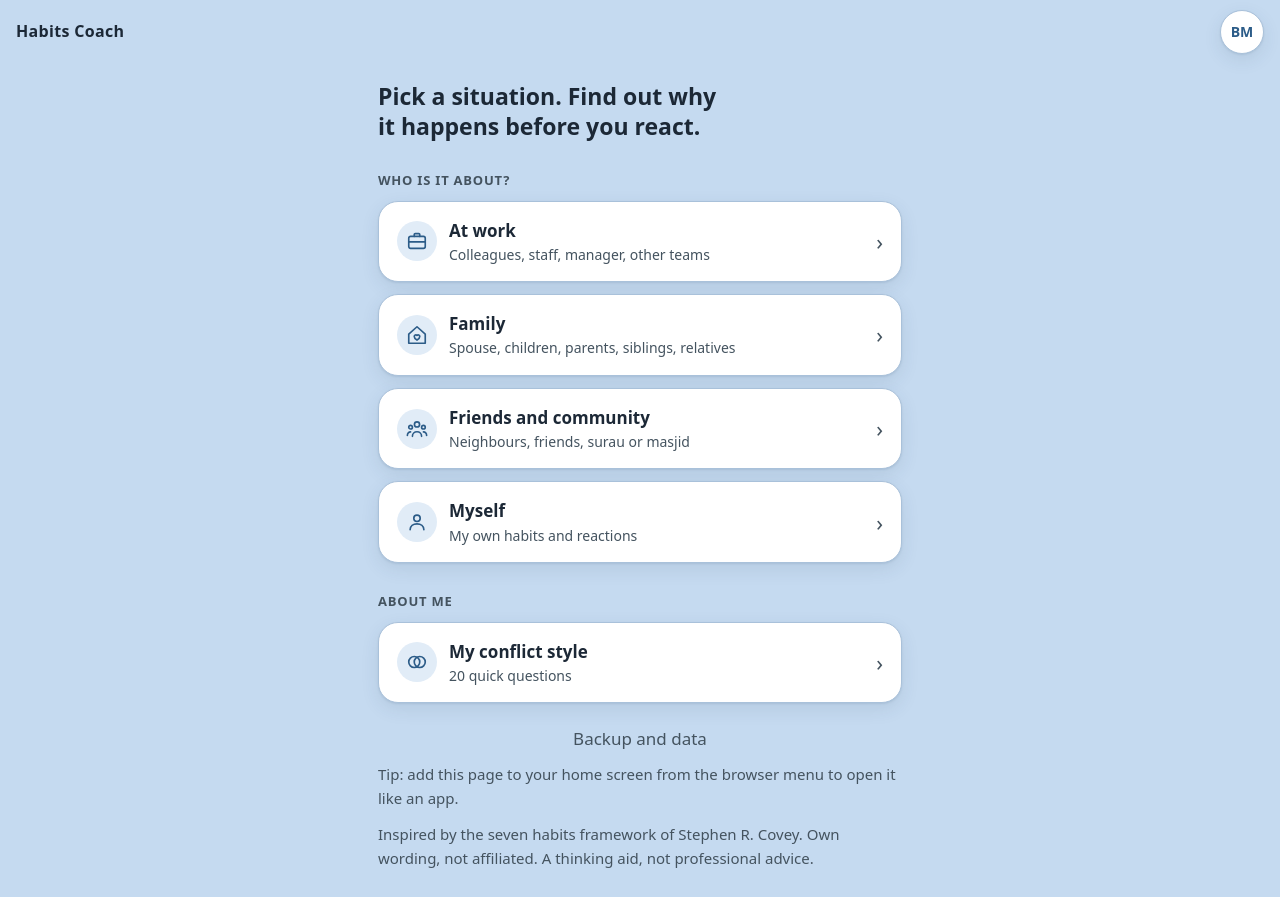
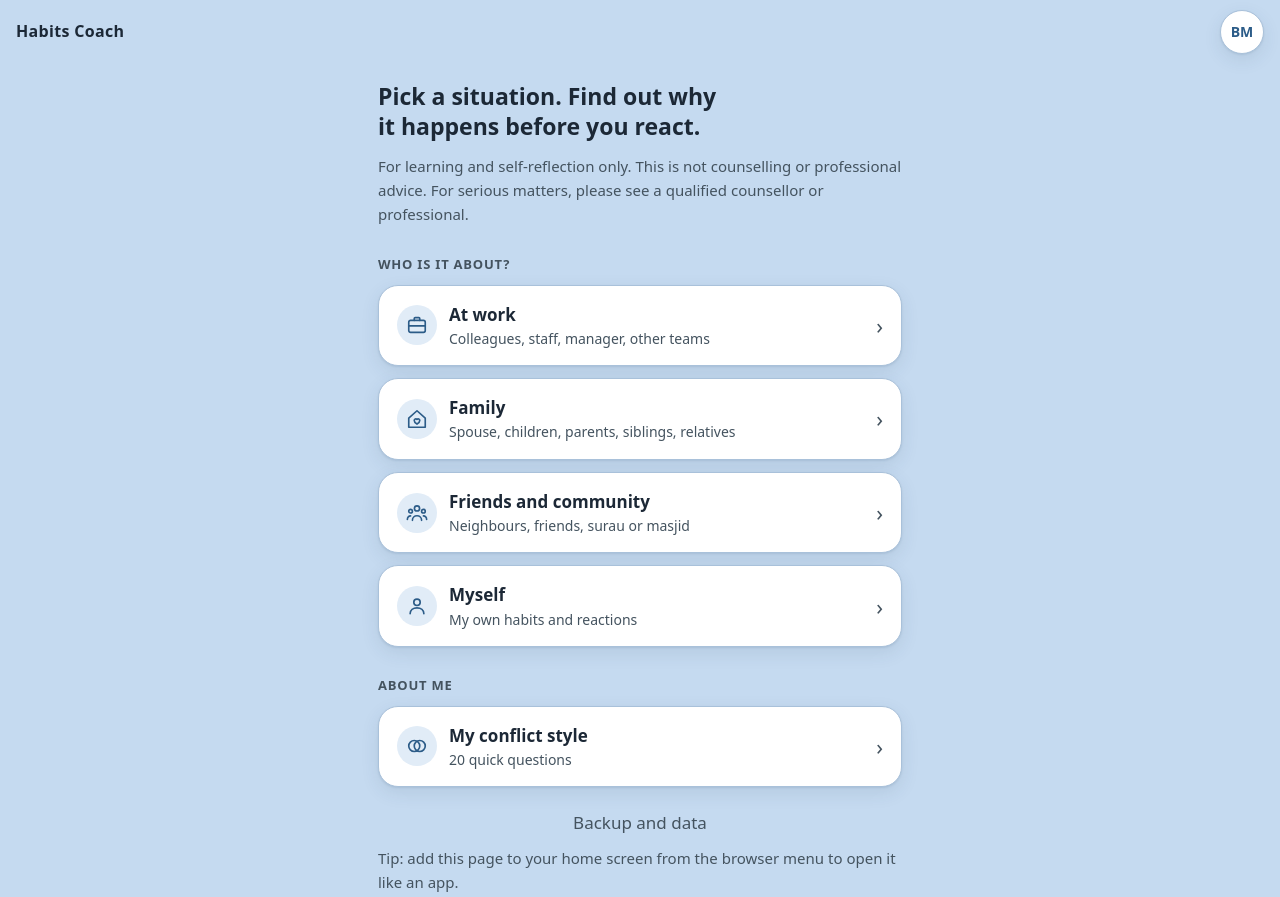
Before and after one commit to shaiful-link/coach, a plain HTML site: page index.html in a window 1280 px wide. Shown: the top 897 px of the page. Drawn offline with Linux system fonts and the light colour scheme.

Commit message:
Add files via upload

```diff
--- a/index.html
+++ b/index.html
@@ -165,6 +165,7 @@ const CAT={
  self:{n:L("Myself","Diri sendiri"),d:L("My own habits and reactions","Tabiat dan reaksi saya sendiri"),tone:"self",
   tip:L("Be as fair to yourself as you would be to a friend.","Berlaku adil kepada diri sendiri seperti kepada seorang kawan.")},
  spouse:{n:L("Spouse","Pasangan"),d:L("Husband or wife","Suami atau isteri"),tone:"fam",life:1,
+  note:L("Common situations for many couples, worded for either partner. It works best when both of you look at it together.","Situasi biasa bagi ramai pasangan, ditulis untuk mana-mana pihak. Lebih baik jika anda berdua melihatnya bersama."),
   tip:L("You are on the same side. The problem is the issue, not your spouse.","Anda berdua di pihak yang sama. Masalahnya ialah isu itu, bukan pasangan anda.")},
  child:{n:L("Children","Anak"),d:L("My son or daughter","Anak lelaki atau perempuan saya"),tone:"kid",life:1,
   tip:L("Connect before you correct. A child who feels heard listens better.","Dekati dulu sebelum menegur. Anak yang rasa didengari lebih mudah mendengar.")},
@@ -294,11 +295,16 @@ const SIT={
  s6:sit("self",L("I keep avoiding a difficult conversation","Saya asyik mengelak perbualan yang sukar"),L("I postponed this conversation three times.","Saya tangguh perbualan ini tiga kali."),L("I am a coward.","Saya penakut."),["sq5", "sq1", "sq4", "sq3"]),
  s7:sit("self",L("I keep working late","Saya asyik kerja sampai lewat"),L("I left after 8 pm on four days this week.","Saya balik selepas pukul 8 malam empat hari minggu ini."),L("I am bad at my job.","Saya tak pandai buat kerja."),["sq6", "sq2", "sq8", "sq4"]),
  s8:sit("self",L("I take feedback badly","Saya sukar menerima teguran"),L("I went quiet and defensive after the review.","Saya jadi diam dan defensif selepas sesi semakan."),L("I am too sensitive.","Saya terlalu sensitif."),["sq3", "sq7", "sq4", "sq5"]),
- sp5:sit("spouse",L("We disagree about what my spouse buys","Kami tidak sependapat tentang apa yang pasangan saya beli"),L("Twice this month, my spouse bought something I felt we did not need.","Dua kali bulan ini, pasangan saya membeli sesuatu yang saya rasa tidak perlu."),L("My spouse is wasteful.","Pasangan saya boros."),["pclear", "pexpect", "pbenefit", "phow"]),
- sp6:sit("spouse",L("We disagree about where to go","Kami tidak sependapat tentang ke mana hendak pergi"),L("We could not agree on where to go for the last two weekends.","Kami tidak dapat bersetuju ke mana hendak pergi pada dua hujung minggu lepas."),L("My spouse never considers what I want.","Pasangan saya tak pernah fikir apa yang saya mahu."),["pclear", "pbenefit", "plisten", "pload"]),
- sp7:sit("spouse",L("My spouse disagrees with the people I meet","Pasangan saya tidak setuju dengan orang yang saya jumpa"),L("My spouse was unhappy when I went out with my friends twice this month.","Pasangan saya tidak senang bila saya keluar dengan kawan-kawan dua kali bulan ini."),L("My spouse is controlling.","Pasangan saya suka mengawal."),["pcare", "pclear", "pnew", "plisten"]),
- sp8:sit("spouse",L("Busy on WhatsApp with their siblings' group","Sibuk berWhatsApp dengan kumpulan adik-beradiknya"),L("During dinner, my spouse was replying to the siblings' group for most of the meal.","Semasa makan malam, pasangan saya membalas mesej kumpulan adik-beradik hampir sepanjang masa."),L("Their family matters more than me.","Keluarga dia lebih penting daripada saya."),["pclear", "pnew", "pbenefit", "phow"]),
- sp9:sit("spouse",L("Busy on WhatsApp with their office group","Sibuk berWhatsApp dengan kumpulan pejabatnya"),L("My spouse was still replying to the office group after 9 pm on three nights this week.","Pasangan saya masih membalas mesej kumpulan pejabat selepas pukul 9 malam pada tiga malam minggu ini."),L("Work matters more than me.","Kerja lebih penting daripada saya."),["pclear", "pload", "pcirc", "phow"]),
+ sp10:sit("spouse",L("We disagree about a purchase","Kami tidak sependapat tentang satu pembelian"),L("We disagreed about one purchase twice this month.","Kami tidak sependapat tentang satu pembelian dua kali bulan ini."),L("We never see things the same way.","Kami tak pernah sependapat."),["pclear", "pexpect", "pbenefit", "phow"]),
+ sp11:sit("spouse",L("We disagree about where to go or how to spend the weekend","Kami tidak sependapat ke mana hendak pergi atau cara mengisi hujung minggu"),L("We could not agree on a plan for the last two weekends.","Kami tidak dapat bersetuju tentang rancangan untuk dua hujung minggu lepas."),L("What I want does not matter.","Kehendak saya tak penting."),["pclear", "pbenefit", "plisten", "pload"]),
+ sp12:sit("spouse",L("We disagree about time with friends","Kami tidak sependapat tentang masa bersama kawan"),L("One of us went out with friends twice this month, and the other was unhappy.","Salah seorang keluar dengan kawan dua kali bulan ini, dan seorang lagi tidak senang."),L("I am not trusted.","Saya tak dipercayai."),["pcare", "pclear", "pnew", "plisten"]),
+ sp13:sit("spouse",L("One of us is often on the phone when we are together","Salah seorang selalu dengan telefon ketika bersama"),L("During dinner, one of us was on the phone for most of the meal.","Semasa makan malam, salah seorang dengan telefon hampir sepanjang masa."),L("I am less important than the phone.","Saya kurang penting daripada telefon."),["pclear", "pload", "pnew", "phow"]),
+ sp14:sit("spouse",L("We disagree about time spent on a hobby","Kami tidak sependapat tentang masa untuk hobi"),L("One of us was out fishing, cycling, hiking or playing futsal on three of the last four weekends.","Salah seorang keluar memancing, berbasikal, mendaki atau bermain futsal pada tiga daripada empat hujung minggu lepas."),L("The hobby comes before the family.","Hobi lebih utama daripada keluarga."),["pclear", "pbenefit", "pagree", "plisten"]),
+ sp15:sit("spouse",L("We live apart on weekdays (PJJ) and weekends feel strained","Kami berjauhan pada hari bekerja (PJJ) dan hujung minggu terasa tegang"),L("We met on two weekends this month, and both ended in an argument.","Kami berjumpa dua hujung minggu bulan ini, dan kedua-duanya berakhir dengan pertengkaran."),L("This arrangement is not working.","Cara hidup begini tak menjadi."),["pload", "pcirc", "pclear", "phow"]),
+ sp16:sit("spouse",L("Shift work or OT leaves little time together","Kerja syif atau OT menyebabkan kurang masa bersama"),L("We had dinner together once this week because of shift and OT.","Kami makan malam bersama sekali sahaja minggu ini kerana syif dan OT."),L("Work always comes first.","Kerja sentiasa didahulukan."),["pcirc", "pload", "pclear", "pagree"]),
+ sp17:sit("spouse",L("Whose kampung for Raya","Balik kampung siapa untuk Raya"),L("We have not agreed where to spend the first day of Raya.","Kami belum bersetuju di mana hendak beraya pada hari pertama."),L("My side of the family never gets a fair turn.","Keluarga sebelah saya tak pernah dapat giliran yang adil."),["pexpect", "pface", "plisten", "pagree"]),
+ sp18:sit("spouse",L("A job transfer or promotion that means moving","Pertukaran kerja atau kenaikan pangkat yang perlu berpindah"),L("One of us received a transfer offer, and we have not agreed what to do.","Salah seorang menerima tawaran pertukaran, dan kami belum bersetuju apa yang perlu dibuat."),L("My career is the one that always gives way.","Kerjaya saya yang selalu perlu mengalah."),["pcirc", "pbenefit", "plisten", "pclear"]),
+ sp19:sit("spouse",L("My spouse is upset with me and I am not sure why","Pasangan saya terasa hati dengan saya dan saya tidak pasti sebabnya"),L("My spouse has been quiet with me for three days.","Pasangan saya mendiamkan diri dengan saya selama tiga hari."),L("I am being punished.","Saya sedang dihukum."),["plisten", "pload", "pnew", "phow"]),
  c1:sit("child",L("Does not listen or follow instructions","Tidak mendengar atau mengikut arahan"),L("I asked three times to tidy the room. It is still not done.","Saya suruh kemas bilik tiga kali. Masih belum dibuat."),L("My child is stubborn.","Anak saya degil."),["pclear", "phow", "pbenefit", "pable"]),
  c2:sit("child",L("Too much time on the phone or games","Terlalu lama dengan telefon atau permainan"),L("Screen time was five hours yesterday.","Masa skrin semalam ialah lima jam."),L("My child is addicted.","Anak saya ketagih."),["pagree", "pnew", "pcirc", "plisten"]),
  c3:sit("child",L("School results are dropping","Keputusan sekolah merosot"),L("Two homework assignments were not handed in this week.","Dua kerja rumah tidak dihantar minggu ini."),L("My child is lazy.","Anak saya malas."),["pable", "pnew", "pload", "psafe"]),
@@ -576,7 +582,8 @@ const T={
  h_q:L("Answering questions","Sedang menjawab soalan"), h_why:L("See the likely reason","Lihat punca yang mungkin"), h_respond:L("Preparing the response","Menyediakan respons"), h_react:L("Tell me how it went","Beritahu bagaimana ia berjalan"), h_done:L("Closed","Ditutup"),
  pause:L("Pause first","Berhenti sejenak"),
  pause_t:L("Before the questions, separate what happened from what you think it means.","Sebelum soalan, asingkan apa yang berlaku daripada apa yang anda fikir maksudnya."),
- fact:L("Fact","Fakta"), lab:L("Label","Label"),
+ purpose:L("For learning and self-reflection only. This is not counselling or professional advice. For serious matters, please see a qualified counsellor or professional.","Untuk pembelajaran dan muhasabah diri sahaja. Ini bukan kaunseling atau nasihat profesional. Untuk perkara serius, sila rujuk kaunselor atau profesional bertauliah."),
+ fact:L("Fact","Fakta"), lab:L("Label: what I may think in the moment","Label: apa yang mungkin terlintas di fikiran"),
  pause_n:L("A fact can be checked. A label is a judgement, and it closes the door to finding out why.","Fakta boleh disemak. Label ialah penghakiman, dan ia menutup pintu untuk mencari punca."),
  lbl:L("Name this case (optional)","Namakan kes ini (pilihan)"), lbl_p:L("e.g. Report data, AZ","cth. Data laporan, AZ"),
  lbl_n:L("Use initials or a nickname, not a full name.","Guna singkatan atau nama panggilan, bukan nama penuh."),
@@ -871,7 +878,7 @@ function render(){
   const tc=document.querySelector('meta[name=theme-color]');if(tc)tc.content=getComputedStyle(document.documentElement).getPropertyValue("--bg").trim();
 
   if(v==="home"){
-    h+=`<h2>${t(T.intro)}</h2>`;
+    h+=`<h2>${t(T.intro)}</h2><p class="mute">${t(T.purpose)}</p>`;
     if(S.cases.length){
       h+=`<h3>${t(T.mine)}</h3>`;
       S.cases.slice().sort((a,b)=>b.ts-a.ts).forEach(c=>{
@@ -899,6 +906,7 @@ function render(){
   else if(v==="cat"){
     h+=`<span class="tag">${t(CAT[V.cat].n)}</span><h2>${t(T.pick)}</h2>`;
     for(const k in SIT)if(SIT[k].c===V.cat)h+=row("sit:"+k,t(SIT[k].n));
+    if(CAT[V.cat].note)h+=`<p class="mute">${t(CAT[V.cat].note)}</p>`;
   }
 
   else if(v==="pause"){
--- a/sw.js
+++ b/sw.js
@@ -1,7 +1,7 @@
 /* Habits Coach offline support.
    Change the version number below every time you upload a new index.html,
    so phones pick up the new version. */
-const CACHE = "habits-coach-v21";
+const CACHE = "habits-coach-v22";
 const FILES = ["./", "index.html", "manifest.webmanifest", "icon-192.png", "icon-512.png", "apple-touch-icon.png"];
 
 self.addEventListener("install", e => {
```
